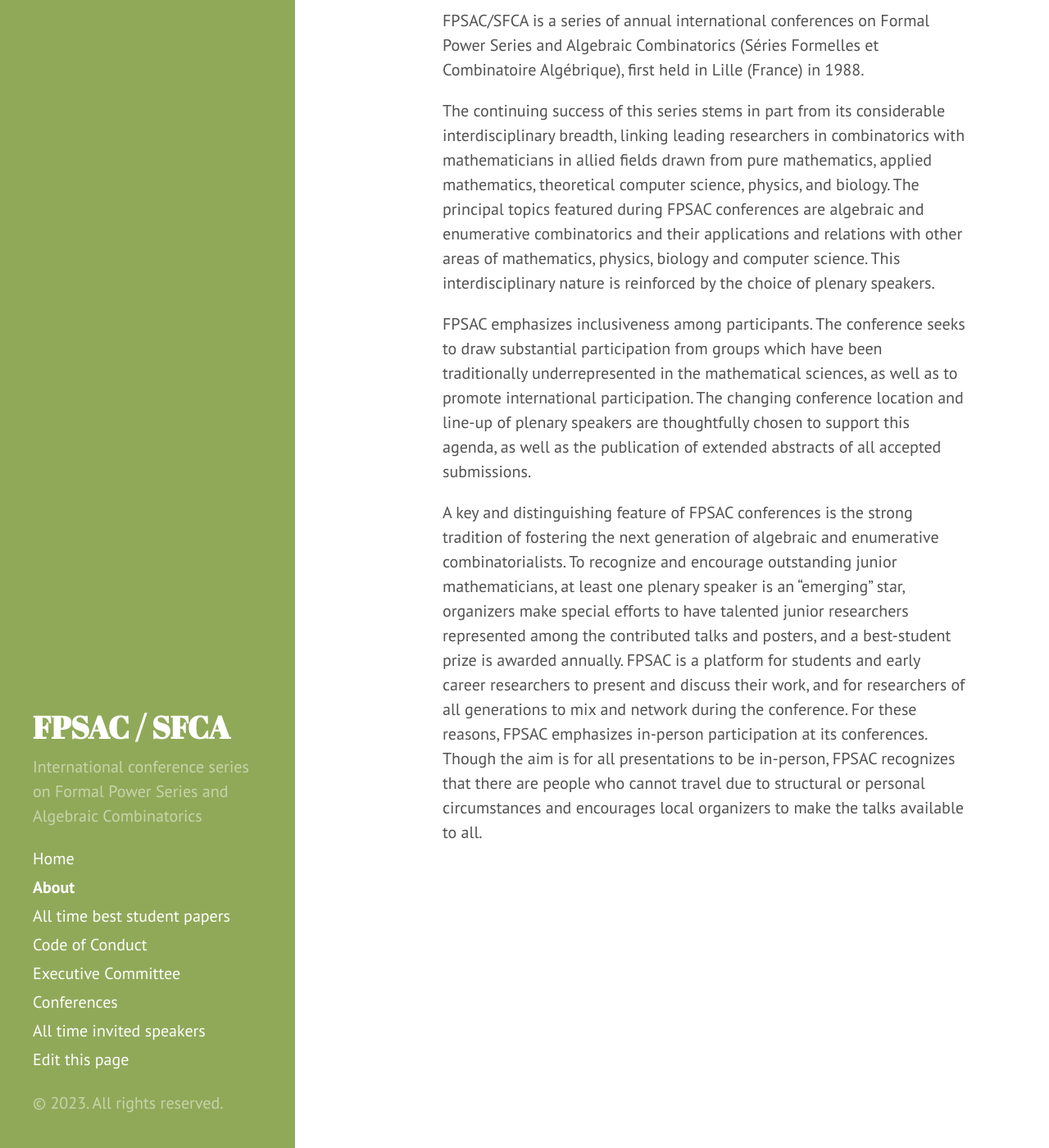
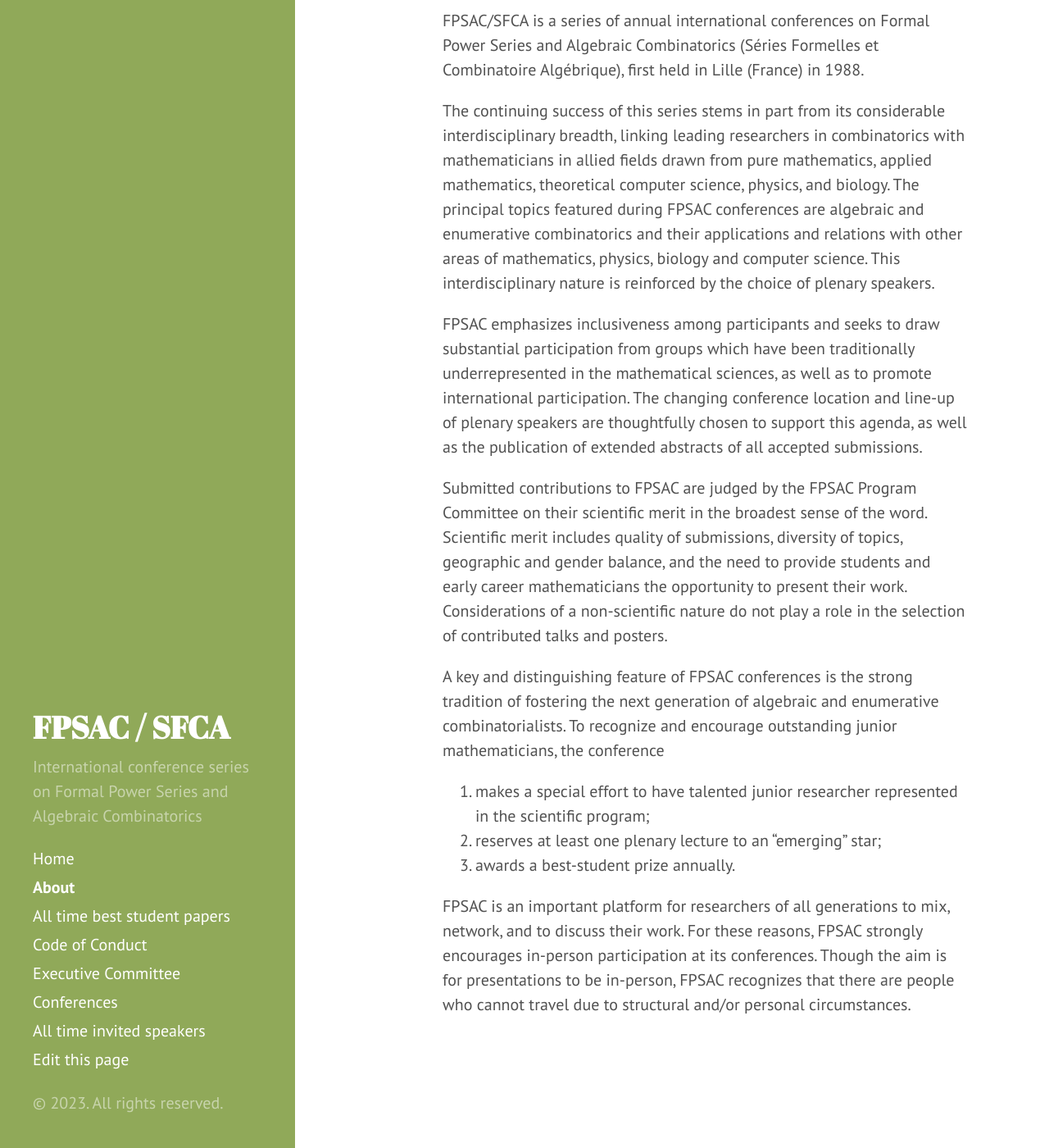
Before and after one commit to FPSAC/FPSAC.github.io, a Jekyll site: the page built from about.md, in a window 1280 px wide and 1400 px high, scrolled down 130 px. Shown: the whole window at 82% size. Built offline with Jekyll 4.4.1, drawn with Linux system fonts in a browser that asks for light colours.

Commit message:
updated the about page according to the EC discussion started by Ole Warnaar on Jan 31, 2023

```diff
--- a/about.md
+++ b/about.md
@@ -5,8 +5,19 @@ title: About
 
 FPSAC/SFCA is a series of annual international conferences on Formal Power Series and Algebraic Combinatorics (Séries Formelles et Combinatoire Algébrique), first held in Lille (France) in 1988.
 
-The continuing success of this series stems in part from its considerable interdisciplinary breadth, linking leading researchers in combinatorics with mathematicians in allied fields drawn from pure mathematics, applied mathematics, theoretical computer science, physics, and biology. The principal topics featured during FPSAC conferences are algebraic and enumerative combinatorics and their applications and relations with other areas of mathematics, physics, biology and computer science. This interdisciplinary nature is reinforced by the choice of plenary speakers.
+The continuing success of this series stems in part from its considerable interdisciplinary breadth, linking leading researchers in combinatorics with mathematicians in allied fields drawn from pure mathematics, applied mathematics, theoretical computer science, physics, and biology.
+The principal topics featured during FPSAC conferences are algebraic and enumerative combinatorics and their applications and relations with other areas of mathematics, physics, biology and computer science. This interdisciplinary nature is reinforced by the choice of plenary speakers.
 
-FPSAC emphasizes inclusiveness among participants. The conference seeks to draw substantial participation from groups which have been traditionally underrepresented in the mathematical sciences, as well as to promote international participation.  The changing conference location and line-up of plenary speakers are thoughtfully chosen to support this agenda, as well as the publication of extended abstracts of all accepted submissions.
+FPSAC emphasizes inclusiveness among participants and seeks to draw substantial participation from groups which have been traditionally underrepresented in the mathematical sciences, as well as to promote international participation. The changing conference location and line-up of plenary speakers are thoughtfully chosen to support this agenda, as well as the publication of extended abstracts of all accepted submissions.
 
-A key and distinguishing feature of FPSAC conferences is the strong tradition of fostering the next generation of algebraic and enumerative combinatorialists.  To recognize and encourage outstanding junior mathematicians,  at least one plenary speaker is an “emerging” star, organizers make special efforts to have talented junior researchers represented among the contributed talks and posters, and a best-student prize is awarded annually.  FPSAC is a platform for students and early career researchers to present and discuss their work, and for researchers of all generations to mix and network during the conference.  For these reasons, FPSAC emphasizes in-person participation at its conferences.  Though the aim is for all presentations to be in-person, FPSAC recognizes that there are people who cannot travel due to structural or personal circumstances and encourages local organizers to make the talks available to all.
+Submitted contributions to FPSAC are judged by the FPSAC Program Committee on their scientific merit in the broadest sense of the word.
+Scientific merit includes quality of submissions, diversity of topics, geographic and gender balance, and the need to provide students and early career mathematicians the opportunity to present their work.
+Considerations of a non-scientific nature do not play a role in the selection of contributed talks and posters.
+
+A key and distinguishing feature of FPSAC conferences is the strong tradition of fostering the next generation of algebraic and enumerative combinatorialists.
+To recognize and encourage outstanding junior mathematicians, the conference
+1. makes a special effort to have talented junior researcher represented in the scientific program;
+1. reserves at least one plenary lecture to an “emerging” star;
+1. awards a best-student prize annually.
+
+FPSAC is an important platform for researchers of all generations to mix, network, and to discuss their work. For these reasons, FPSAC strongly encourages in-person participation at its conferences. Though the aim is for presentations to be in-person, FPSAC recognizes that there are people who cannot travel due to structural and/or personal circumstances.
```
